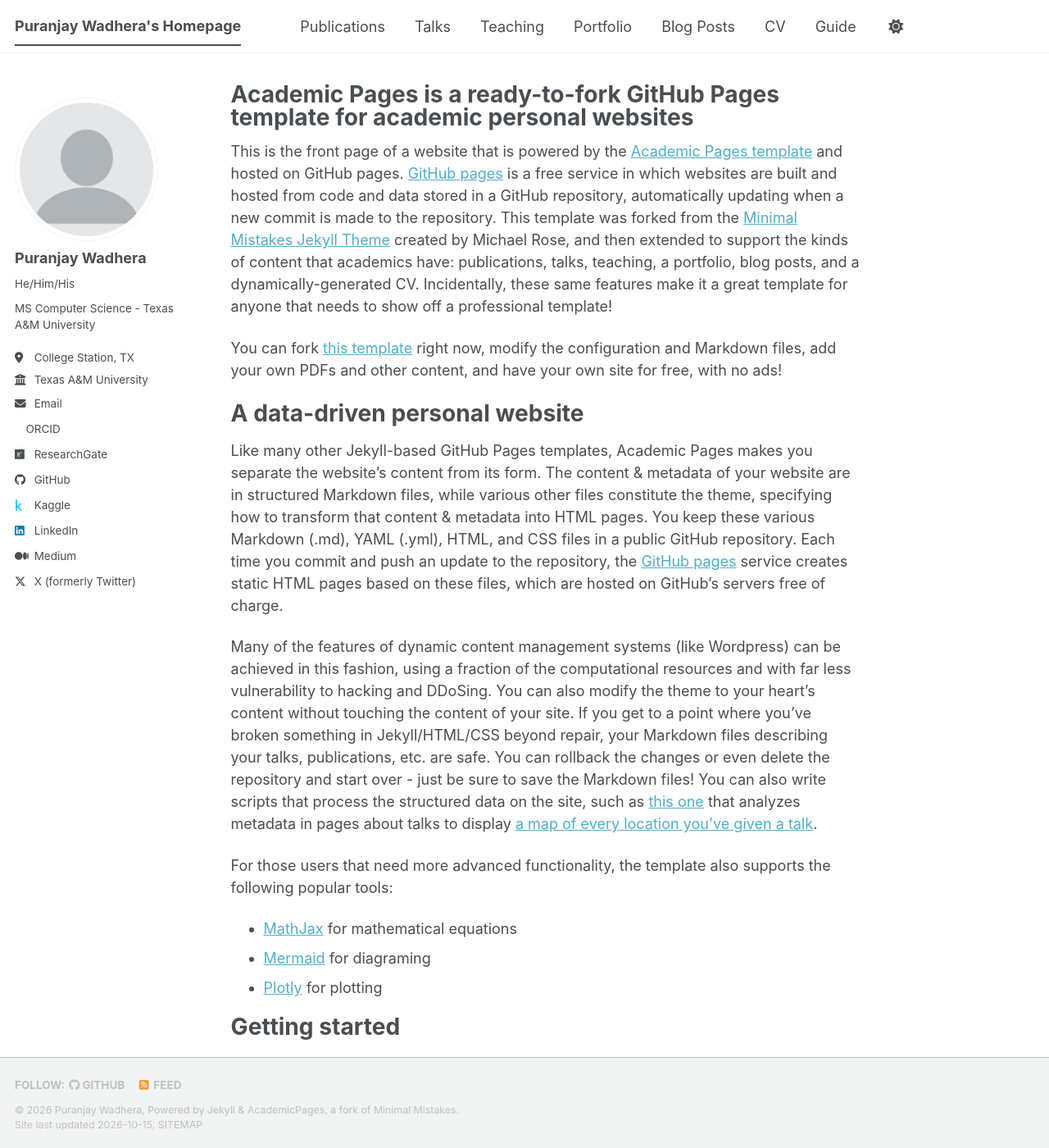
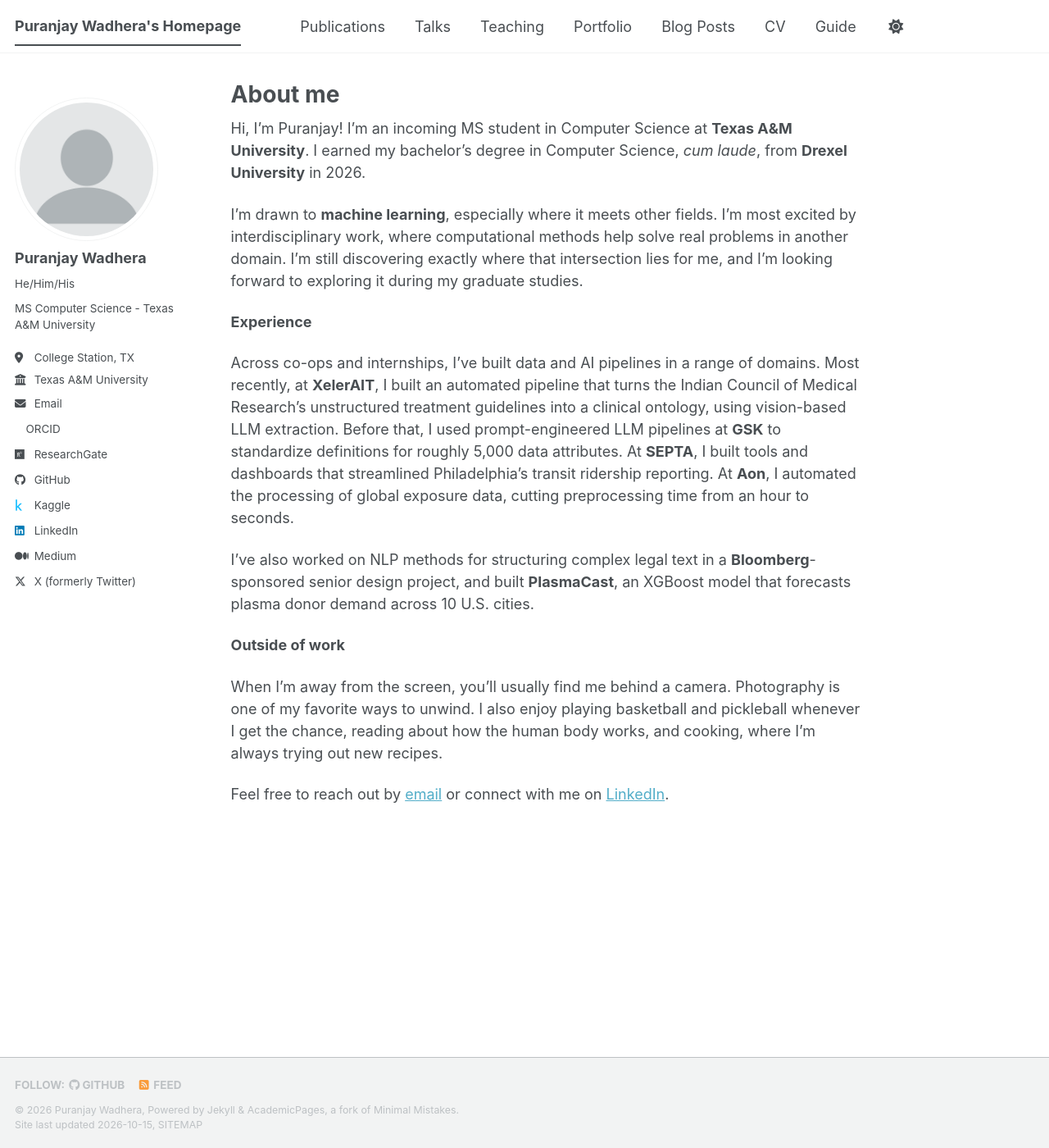
Before and after one commit to PW13052003/pw13052003.github.io, a Jekyll site: the page built from _pages/about.md, in a window 1280 px wide and 1400 px high. Shown: the whole window at 82% size. Built offline with Jekyll 4.4.1, drawn with Linux system fonts in a browser that asks for light colours; a style sheet for code colours, icons or effects is not loaded; some of the changed text lies outside the part shown.

Commit message:
Write About page

```diff
--- a/_pages/about.md
+++ b/_pages/about.md
@@ -1,56 +1,24 @@
 ---
 permalink: /
-title: "Academic Pages is a ready-to-fork GitHub Pages template for academic personal websites"
+title: "About me"
 author_profile: true
 redirect_from:
   - /about/
   - /about.html
 ---
 
-This is the front page of a website that is powered by the [Academic Pages template](https://github.com/academicpages/academicpages.github.io) and hosted on GitHub pages. [GitHub pages](https://pages.github.com) is a free service in which websites are built and hosted from code and data stored in a GitHub repository, automatically updating when a new commit is made to the repository. This template was forked from the [Minimal Mistakes Jekyll Theme](https://mmistakes.github.io/minimal-mistakes/) created by Michael Rose, and then extended to support the kinds of content that academics have: publications, talks, teaching, a portfolio, blog posts, and a dynamically-generated CV. Incidentally, these same features make it a great template for anyone that needs to show off a professional template!
+Hi, I'm Puranjay! I'm an incoming MS student in Computer Science at **Texas A&M University**. I earned my bachelor's degree in Computer Science, *cum laude*, from **Drexel University** in 2026.
 
- You can fork [this template](https://github.com/academicpages/academicpages.github.io) right now, modify the configuration and Markdown files, add your own PDFs and other content, and have your own site for free, with no ads!
+I'm drawn to **machine learning**, especially where it meets other fields. I'm most excited by interdisciplinary work, where computational methods help solve real problems in another domain. I'm still discovering exactly where that intersection lies for me, and I'm looking forward to exploring it during my graduate studies.
 
-A data-driven personal website
-======
-Like many other Jekyll-based GitHub Pages templates, Academic Pages makes you separate the website's content from its form. The content & metadata of your website are in structured Markdown files, while various other files constitute the theme, specifying how to transform that content & metadata into HTML pages. You keep these various Markdown (.md), YAML (.yml), HTML, and CSS files in a public GitHub repository. Each time you commit and push an update to the repository, the [GitHub pages](https://pages.github.com/) service creates static HTML pages based on these files, which are hosted on GitHub's servers free of charge.
+**Experience**
 
-Many of the features of dynamic content management systems (like Wordpress) can be achieved in this fashion, using a fraction of the computational resources and with far less vulnerability to hacking and DDoSing. You can also modify the theme to your heart's content without touching the content of your site. If you get to a point where you've broken something in Jekyll/HTML/CSS beyond repair, your Markdown files describing your talks, publications, etc. are safe. You can rollback the changes or even delete the repository and start over - just be sure to save the Markdown files! You can also write scripts that process the structured data on the site, such as [this one](https://github.com/academicpages/academicpages.github.io/blob/master/talkmap.ipynb) that analyzes metadata in pages about talks to display [a map of every location you've given a talk](https://academicpages.github.io/talkmap.html).
+Across co-ops and internships, I've built data and AI pipelines in a range of domains. Most recently, at **XelerAIT**, I built an automated pipeline that turns the Indian Council of Medical Research's unstructured treatment guidelines into a clinical ontology, using vision-based LLM extraction. Before that, I used prompt-engineered LLM pipelines at **GSK** to standardize definitions for roughly 5,000 data attributes. At **SEPTA**, I built tools and dashboards that streamlined Philadelphia's transit ridership reporting. At **Aon**, I automated the processing of global exposure data, cutting preprocessing time from an hour to seconds.
 
-For those users that need more advanced functionality, the template also supports the following popular tools:
-- [MathJax](https://www.mathjax.org/) for mathematical equations
-- [Mermaid](https://mermaid.js.org/) for diagraming
-- [Plotly](https://plotly.com/javascript/) for plotting
+I've also worked on NLP methods for structuring complex legal text in a **Bloomberg**-sponsored senior design project, and built **PlasmaCast**, an XGBoost model that forecasts plasma donor demand across 10 U.S. cities.
 
-Getting started
-======
-1. Register a GitHub account if you don't have one and confirm your e-mail (required!)
-1. Fork [this template](https://github.com/academicpages/academicpages.github.io) by clicking the "Use this template" button in the top right.
-1. Go to the repository's settings (rightmost item in the tabs that start with "Code", should be below "Unwatch"). Rename the repository "[your GitHub username].github.io", which will also be your website's URL.
-1. Set site-wide configuration and create content & metadata (see below -- also see [this set of diffs](https://archive.is/3TPas) showing what files were changed to set up [an example site](https://getorg-testacct.github.io) for a user with the username "getorg-testacct")
-1. Upload any files (like PDFs, .zip files, etc.) to the files/ directory. They will appear at https://[your GitHub username].github.io/files/example.pdf.
-1. Check status by going to the repository settings, in the "GitHub pages" section
+**Outside of work**
 
-Site-wide configuration
-------
-The main configuration file for the site is in the base directory in [_config.yml](https://github.com/academicpages/academicpages.github.io/blob/master/_config.yml), which defines the content in the sidebars and other site-wide features. You will need to replace the default variables with ones about yourself and your site's github repository. The configuration file for the top menu is in [_data/navigation.yml](https://github.com/academicpages/academicpages.github.io/blob/master/_data/navigation.yml). For example, if you don't have a portfolio or blog posts, you can remove those items from that navigation.yml file to remove them from the header.
+When I'm away from the screen, you'll usually find me behind a camera. Photography is one of my favorite ways to unwind. I also enjoy playing basketball and pickleball whenever I get the chance, reading about how the human body works, and cooking, where I'm always trying out new recipes.
 
-Create content & metadata
-------
-For site content, there is one Markdown file for each type of content, which are stored in directories like _publications, _talks, _posts, _teaching, or _pages. For example, each talk is a Markdown file in the [_talks directory](https://github.com/academicpages/academicpages.github.io/tree/master/_talks). At the top of each Markdown file is structured data in YAML about the talk, which the theme will parse to do lots of cool stuff. The same structured data about a talk is used to generate the list of talks on the [Talks page](https://academicpages.github.io/talks), each [individual page](https://academicpages.github.io/talks/2012-03-01-talk-1) for specific talks, the talks section for the [CV page](https://academicpages.github.io/cv), and the [map of places you've given a talk](https://academicpages.github.io/talkmap.html) (if you run this [python file](https://github.com/academicpages/academicpages.github.io/blob/master/talkmap.py) or [Jupyter notebook](https://github.com/academicpages/academicpages.github.io/blob/master/talkmap.ipynb), which creates the HTML for the map based on the contents of the _talks directory).
-
-**Markdown generator**
-
-The repository includes [a set of Jupyter notebooks](https://github.com/academicpages/academicpages.github.io/tree/master/markdown_generator
-) that converts a CSV containing structured data about talks or presentations into individual Markdown files that will be properly formatted for the Academic Pages template. The sample CSVs in that directory are the ones I used to create my own personal website at stuartgeiger.com. My usual workflow is that I keep a spreadsheet of my publications and talks, then run the code in these notebooks to generate the Markdown files, then commit and push them to the GitHub repository.
-
-How to edit your site's GitHub repository
-------
-Many people use a git client to create files on their local computer and then push them to GitHub's servers. If you are not familiar with git, you can directly edit these configuration and Markdown files directly in the github.com interface. Navigate to a file (like [this one](https://github.com/academicpages/academicpages.github.io/blob/master/_talks/2012-03-01-talk-1.md) and click the pencil icon in the top right of the content preview (to the right of the "Raw | Blame | History" buttons). You can delete a file by clicking the trashcan icon to the right of the pencil icon. You can also create new files or upload files by navigating to a directory and clicking the "Create new file" or "Upload files" buttons.
-
-Example: editing a Markdown file for a talk
-![Editing a Markdown file for a talk](/images/editing-talk.png)
-
-For more info
-------
-More info about configuring Academic Pages can be found in [the guide](https://academicpages.github.io/markdown/), the [growing wiki](https://github.com/academicpages/academicpages.github.io/wiki), and you can always [ask a question on GitHub](https://github.com/academicpages/academicpages.github.io/discussions). The [guides for the Minimal Mistakes theme](https://mmistakes.github.io/minimal-mistakes/docs/configuration/) (which this theme was forked from) might also be helpful.
+Feel free to reach out by [email](mailto:pw1305@tamu.edu) or connect with me on [LinkedIn](https://www.linkedin.com/in/puranjay-wadhera-163309118/).
```
